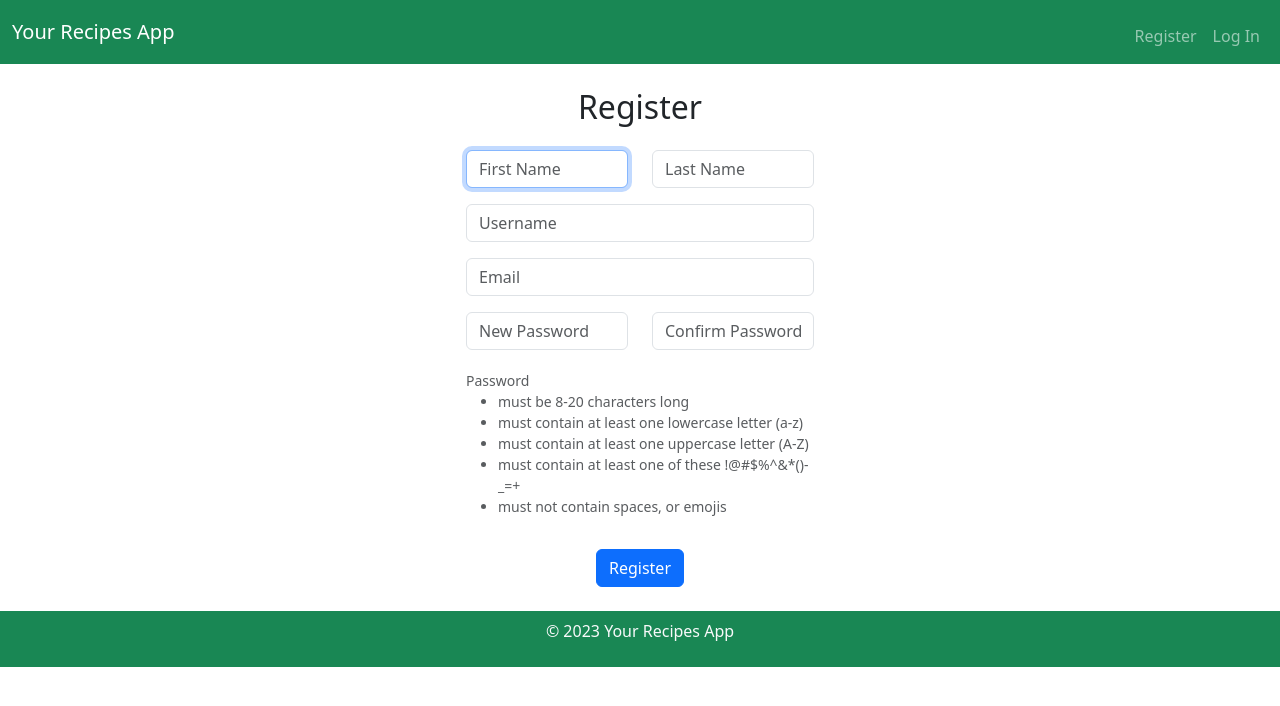
After one commit to Sobhi-0/Tabkha, a Flask app: page /register in a window 1280 px wide. The commit adds this page. Shown: the top 706 px of the page. Run offline with Flask 3, Linux system fonts and the light colour scheme; some libraries are stand-ins or nearby versions.

Commit message:
implement /register endpoint

```diff
--- a/backend/app.py
+++ b/backend/app.py
@@ -1,21 +1,12 @@
 import datetime
-from functools import wraps
 
 from database.models import (Category, Instruction, Recipe, User, db,
                              db_drop_and_create_all, setup_db)
 from flask import (Flask, flash, g, jsonify, redirect, render_template,
                    request, session, url_for)
 from flask_session import Session
+from helpers import login_required, valid_email, valid_password
 from werkzeug.security import check_password_hash, generate_password_hash
-
-
-def login_required(f):
-    @wraps(f)
-    def decorated_function(*args, **kwargs):
-        if g.user is None:
-            return redirect(url_for('login', next=request.url))
-        return f(*args, **kwargs)
-    return decorated_function
 
 
 def create_app(db_URI="", test_config=None):
@@ -80,8 +71,6 @@ def create_app(db_URI="", test_config=None):
 
     @app.route("/login", methods=["GET", "POST"])
     def login():
-        """Log user in"""
-
         # Forget any user_id
         session.clear()
 
@@ -113,12 +102,49 @@ def create_app(db_URI="", test_config=None):
             session["user_id"] = user.id
 
             # Redirect user to home page
-            flash(f"Welcome {user.first_name}!", "info")
+            flash(f"Welcome back, {user.first_name}!", "info")
             return redirect("/")
 
         # User reached route via GET (as by clicking a link or via redirect)
         else:
             return render_template("login.html")
+
+
+    @app.route("/register", methods=["GET", "POST"])
+    def register():
+        if request.method == "POST":
+            firstname = request.form.get("firstname")
+            lastname = request.form.get("lastname")
+            username = request.form.get("username")
+            email = request.form.get("email")
+            password1 = request.form.get("password1")
+            password2 = request.form.get("password2")
+
+            # Ensure all fields were submitted
+            if  not firstname or not lastname or not email or not username or not password1 or not password2:
+                flash(f"Must fill all fields", "warning")
+                return render_template("register.html")
+
+            if password1 != password2:
+                flash("Passwords do not match", "error")
+                return render_template("register.html")
+
+            if not valid_email(email):
+                flash("Email not valid", "error")
+                return render_template("register.html")
+
+            if not valid_password(password1):
+                flash("Password does not meet constraints", "error")
+                return render_template("register.html")
+
+            new_user = User(first_name=firstname, last_name=lastname, username=username, email=email, password_hash=generate_password_hash(password1), created_at=datetime.datetime.now())
+            new_user.insert()
+
+            flash("Account created successfully", "success")
+            return redirect("/login")
+
+        else:
+            return render_template("register.html")
 
 
     @app.route("/logout")
--- a/frontend/templates/login.html
+++ b/frontend/templates/login.html
@@ -11,10 +11,10 @@
                 <form action="/login" method="post" class="login-form">
                     <h2 class="text-center mb-4">Login</h2>
                     <div class="mb-3">
-                        <input autocomplete="off" autofocus class="form-control" id="username"  name="username" placeholder="Username" type="text">
+                        <input autocomplete="off" autofocus class="form-control" id="username" required name="username" placeholder="Username" type="text">
                     </div>
                     <div class="mb-3">
-                        <input class="form-control" id="password"  name="password" placeholder="Password" type="password">
+                        <input class="form-control" id="password" required name="password" placeholder="Password" type="password">
                     </div>
                     <button class="btn btn-primary mx-auto d-block" type="submit">Log In</button>
                 </form>
--- /dev/null
+++ b/frontend/templates/register.html
@@ -0,0 +1,54 @@
+{% extends "layout.html" %}
+
+{% block title %}
+    Register
+{% endblock %}
+
+{% block main %}
+    <div class="container">
+        <div class="row justify-content-center">
+            <div class="col-lg-4 col-md-6 col-sm-8">
+                <form action="/register" method="post" class="user-registration-form">
+                    <h2 class="text-center mb-4">Register</h2>
+
+                    <div class="row">
+                        <div class="col-md-6 mb-3">
+                            <input autocomplete="off" autofocus class="form-control" id="firstname" name="firstname" placeholder="First Name" type="text" required>
+                        </div>
+                        <div class="col-md-6 mb-3">
+                            <input autocomplete="off" class="form-control" id="lastname" name="lastname" placeholder="Last Name" type="text" required>
+                        </div>
+                    </div>
+
+                    <div class="mb-3">
+                        <input autocomplete="off" class="form-control" id="username" name="username" placeholder="Username" type="text" required>
+                    </div>
+                    <div class="mb-3">
+                        <input autocomplete="off" class="form-control" id="email" name="email" placeholder="Email" type="text" required>
+                    </div>
+
+                    <div class="row">
+                        <div class="col-md-6 mb-3">
+                            <input class="form-control" id="password1" name="password1" placeholder="New Password" type="password" required>
+                        </div>
+                        <div class="col-md-6 mb-3">
+                            <input class="form-control" id="password2" name="password2" placeholder="Confirm Password" type="password" aria-describedby="passwordHelpBlock" required>
+                        </div>
+                        <div id="passwordHelpBlock" class="form-text">
+                            Password
+                            <ul>
+                                <li >must be 8-20 characters long</li>
+                                <li>must contain at least one lowercase letter (a-z)</li>
+                                <li>must contain at least one uppercase letter (A-Z)</li>
+                                <li>must contain at least one of these !@#$%^&*()-_=+</li>
+                                <li>must not contain spaces, or emojis</li>
+                            </ul>
+                        </div>
+                    </div>
+
+                    <button class="btn btn-primary mx-auto d-block mt-3" type="submit">Register</button>
+                </form>
+            </div>
+        </div>
+    </div>
+{% endblock %}
```
Also changed, not shown: backend/helpers.py (added, +30 -0 lines).
